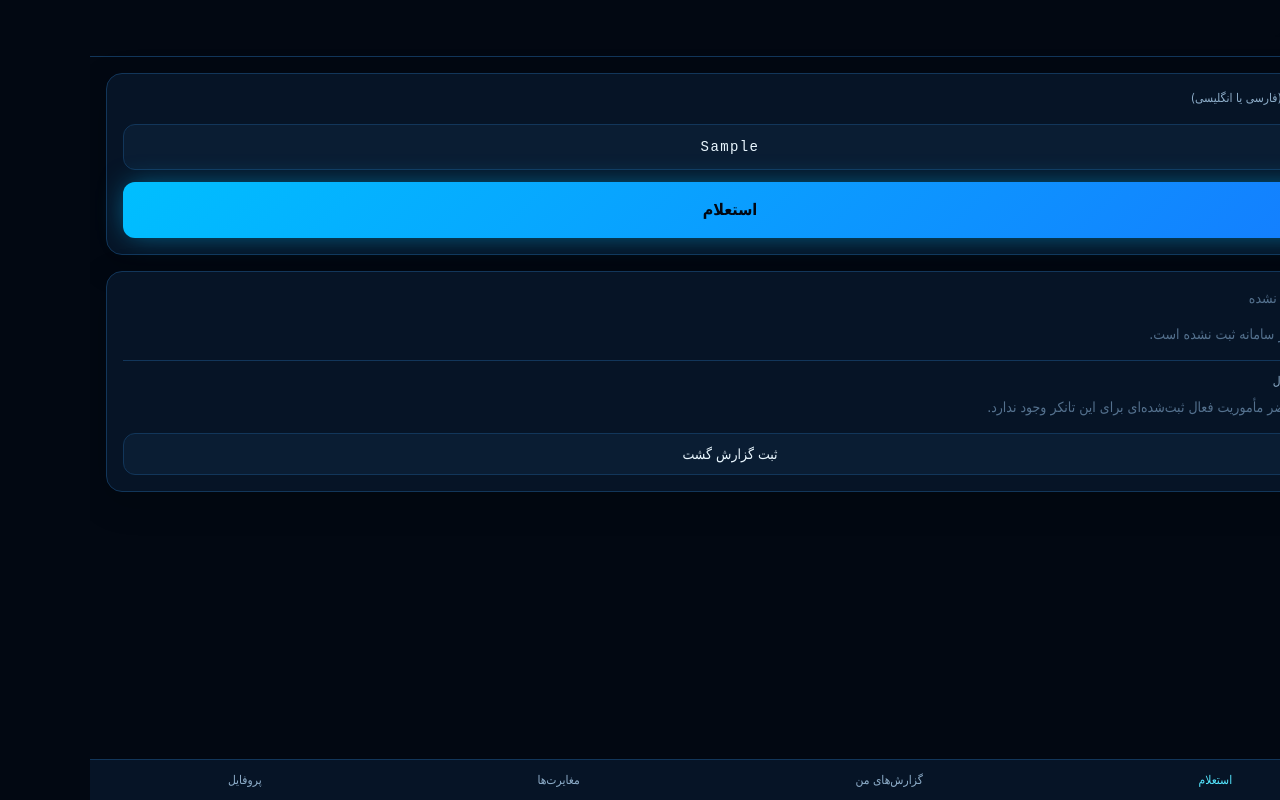
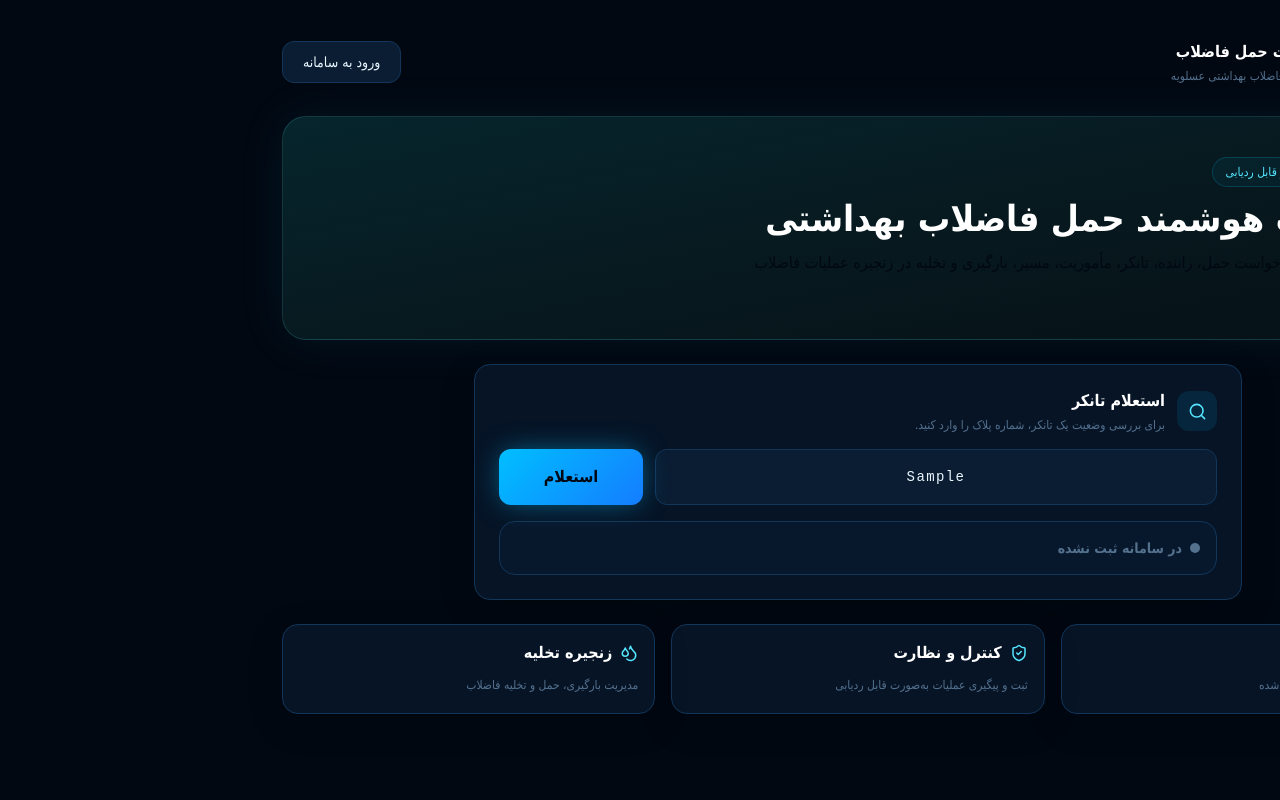
Before and after one commit to javad136999/transport, a Next.js app: page / in a window 1280 px wide. Both pictures are taken after typing "Sample" into the empty fields and a click on the button "استعلام". Built offline with nearby package versions, Linux system fonts and the light colour scheme; no server answers; the database is empty; a small style sheet from the web is missing.

Commit message:
Turn homepage into public landing page with compact tank inquiry

```diff
--- a/src/app/page.tsx
+++ b/src/app/page.tsx
@@ -1,25 +1,24 @@
 "use client";
 
+import Link from "next/link";
 import { useState } from "react";
+import { Droplets, Search, ShieldCheck, Truck } from "lucide-react";
 import { createClient } from "@/lib/supabase/client";
 import { normalizePlate } from "@/lib/utils";
-import { BottomNav } from "@/components/BottomNav";
-import { PATROL_BOTTOM_NAV } from "@/lib/nav";
 
 type QueryResult = {
   status: "authorized" | "needs_review" | "unauthorized" | "not_registered";
   vehicle?: any;
-  activeMission?: any;
 };
 
-const STATUS_META: Record<QueryResult["status"], { dot: string; label: string; text: string }> = {
-  authorized: { dot: "bg-status-ok", label: "🟢 مجاز", text: "text-status-ok" },
-  needs_review: { dot: "bg-status-warn", label: "🟡 نیازمند بررسی", text: "text-status-warn" },
-  unauthorized: { dot: "bg-status-alert", label: "🔴 غیرفعال / غیرمجاز در سامانه", text: "text-status-alert" },
-  not_registered: { dot: "bg-ink-faint", label: "⚪ ثبت نشده", text: "text-ink-faint" },
+const STATUS_META: Record<QueryResult["status"], { label: string; text: string }> = {
+  authorized: { label: "مجاز و تأییدشده", text: "text-status-ok" },
+  needs_review: { label: "نیازمند بررسی", text: "text-status-warn" },
+  unauthorized: { label: "غیرفعال / غیرمجاز", text: "text-status-alert" },
+  not_registered: { label: "در سامانه ثبت نشده", text: "text-ink-faint" },
 };
 
-export default function PlateInquiryPage() {
+export default function HomePage() {
   const supabase = createClient();
   const [plateInput, setPlateInput] = useState("");
   const [loading, setLoading] = useState(false);
@@ -29,130 +28,119 @@ export default function PlateInquiryPage() {
     e.preventDefault();
     setLoading(true);
     setResult(null);
+
     const normalized = normalizePlate(plateInput);
-
     const { data: vehicle } = await supabase
       .from("vehicles")
-      .select("id, plate_normalized, fleet_no, capacity_liters, vehicle_type, status, transport_company_id")
+      .select("id, plate_normalized, fleet_no, capacity_liters, vehicle_type, status")
       .eq("plate_normalized", normalized)
       .maybeSingle();
 
     let status: QueryResult["status"] = "not_registered";
-    let activeMission: any = null;
-
-    if (vehicle) {
-      if (vehicle.status === "approved") {
-        const { data: approvals } = await supabase
+    if (vehicle?.status === "approved") {
+      const { data: approval } = await supabase
         .from("vehicle_approvals")
-          .select("status")
+        .select("id")
         .eq("vehicle_id", vehicle.id)
         .eq("status", "approved")
-          .limit(1);
-        status = approvals && approvals.length > 0 ? "authorized" : "needs_review";
-      } else if (vehicle.status === "pending") {
+        .limit(1)
+        .maybeSingle();
+      status = approval ? "authorized" : "needs_review";
+    } else if (vehicle?.status === "pending") {
       status = "needs_review";
-      } else {
+    } else if (vehicle) {
       status = "unauthorized";
     }
 
-      const { data: mission } = await supabase
-        .from("missions")
-        .select("mission_no, status, petrochemical_id, loading_site_id, destination_id, driver_id, updated_at")
-        .eq("vehicle_id", vehicle.id)
-        .not("status", "in", "(completed,cancelled)")
-        .order("updated_at", { ascending: false })
-        .limit(1)
-        .maybeSingle();
-      activeMission = mission ?? null;
-    }
-
-    // ثبت لاگ استعلام (patrol_logs) — patrol_user_id واقعی باید از سشن کاربر گرفته شود
-    await supabase.from("patrol_logs").insert({
-      plate_queried: plateInput,
-      plate_normalized: normalized,
-      result: status,
-    } as any);
-
-    setResult({ status, vehicle, activeMission });
+    setResult({ status, vehicle });
     setLoading(false);
   }
 
   return (
-    <div className="min-h-screen bg-base pb-24">
-      <header className="p-4 border-b border-base-border">
-        <h1 className="text-base font-medium">استعلام تانکر</h1>
+    <main className="min-h-[100dvh] bg-base px-4 py-6 md:px-8 md:py-10">
+      <div className="mx-auto max-w-6xl">
+        <header className="mb-8 flex items-center justify-between gap-4">
+          <div className="flex items-center gap-3">
+            <div className="grid h-11 w-11 place-items-center rounded-2xl bg-aqua-eco text-white shadow-glow-cyan">
+              <Droplets size={22} />
+            </div>
+            <div>
+              <div className="font-extrabold text-white">سامانه مدیریت حمل فاضلاب</div>
+              <div className="mt-1 text-xs text-ink-faint">رصد و مدیریت حمل فاضلاب بهداشتی عسلویه</div>
+            </div>
+          </div>
+          <Link href="/login" className="btn-secondary text-sm">ورود به سامانه</Link>
         </header>
 
-      <div className="p-4">
-        <form onSubmit={handleInquiry} className="panel p-4 space-y-3">
-          <label className="field-label">شماره پلاک (فارسی یا انگلیسی)</label>
+        <section className="mb-6 overflow-hidden rounded-3xl border border-cyan-300/15 bg-gradient-to-br from-[#06252d] via-[#071a20] to-[#061116] p-6 shadow-[0_0_50px_rgba(0,194,209,.08)] md:p-10">
+          <div className="max-w-3xl">
+            <div className="mb-3 inline-flex items-center gap-2 rounded-full border border-brand/20 bg-brand/5 px-3 py-1.5 text-xs text-brand-light">
+              <ShieldCheck size={14} /> سامانه هوشمند و قابل ردیابی
+            </div>
+            <h1 className="text-2xl font-extrabold leading-10 text-white md:text-4xl">مدیریت هوشمند حمل فاضلاب بهداشتی</h1>
+            <p className="mt-3 max-w-2xl text-sm leading-7 text-ink-muted md:text-base">
+              مدیریت یکپارچه درخواست حمل، راننده، تانکر، مأموریت، مسیر، بارگیری و تخلیه در زنجیره عملیات فاضلاب بهداشتی عسلویه.
+            </p>
+          </div>
+        </section>
+
+        <section className="panel mx-auto max-w-3xl p-5 md:p-6">
+          <div className="mb-4 flex items-center gap-3">
+            <div className="grid h-10 w-10 place-items-center rounded-xl bg-brand/10 text-brand-light">
+              <Search size={19} />
+            </div>
+            <div>
+              <h2 className="font-bold text-white">استعلام تانکر</h2>
+              <p className="mt-1 text-xs text-ink-faint">برای بررسی وضعیت یک تانکر، شماره پلاک را وارد کنید.</p>
+            </div>
+          </div>
+
+          <form onSubmit={handleInquiry} className="flex flex-col gap-3 sm:flex-row">
             <input
-            className="field-input text-lg font-mono text-center tracking-widest"
+              className="field-input min-w-0 flex-1 text-center text-lg font-mono tracking-widest"
               dir="ltr"
               placeholder="12الف345"
               value={plateInput}
               onChange={(e) => setPlateInput(e.target.value)}
               required
             />
-          <button className="btn-driver bg-brand" disabled={loading}>
-            {loading ? "در حال استعلام..." : "استعلام"}
+            <button className="btn-driver bg-brand sm:w-36" disabled={loading}>
+              {loading ? "در حال بررسی..." : "استعلام"}
             </button>
           </form>
 
           {result && (
-          <div className="panel p-4 mt-4 space-y-4">
+            <div className="mt-4 rounded-2xl border border-base-border bg-base-panel2/50 p-4">
               <div className="flex items-center gap-2">
-              <span className={`status-dot ${STATUS_META[result.status].dot}`} />
-              <span className={`text-sm font-medium ${STATUS_META[result.status].text}`}>
-                {STATUS_META[result.status].label}
-              </span>
+                <span className={`h-2.5 w-2.5 rounded-full ${result.status === "authorized" ? "bg-status-ok" : result.status === "needs_review" ? "bg-status-warn" : result.status === "unauthorized" ? "bg-status-alert" : "bg-ink-faint"}`} />
+                <span className={`text-sm font-bold ${STATUS_META[result.status].text}`}>{STATUS_META[result.status].label}</span>
               </div>
-
-            {result.vehicle ? (
-              <dl className="text-sm space-y-1.5">
-                <Row label="پلاک" value={result.vehicle.plate_normalized} mono />
-                <Row label="شماره ناوگان" value={result.vehicle.fleet_no ?? "—"} />
-                <Row label="ظرفیت" value={result.vehicle.capacity_liters ? `${result.vehicle.capacity_liters} لیتر` : "—"} />
-                <Row label="نوع تانکر" value={result.vehicle.vehicle_type ?? "—"} />
-                <Row label="وضعیت ثبت" value={result.vehicle.status} />
-              </dl>
-            ) : (
-              <p className="text-sm text-ink-faint">این پلاک در سامانه ثبت نشده است.</p>
-            )}
-
-            <div className="border-t border-base-border pt-3">
-              <p className="text-xs text-ink-muted mb-2">مأموریت فعال</p>
-              {result.activeMission ? (
-                <dl className="text-sm space-y-1.5">
-                  <Row label="شماره مأموریت" value={result.activeMission.mission_no} mono />
-                  <Row label="وضعیت مأموریت" value={result.activeMission.status} />
-                  {/* توجه: بنا به اصل حریم خصوصی (§50) نام راننده و کدملی کامل نمایش داده نمی‌شود */}
-                </dl>
-              ) : (
-                <p className="text-sm text-ink-faint">در حال حاضر مأموریت فعال ثبت‌شده‌ای برای این تانکر وجود ندارد.</p>
-              )}
-            </div>
-
-            <button
-              className="btn-secondary w-full"
-              onClick={() => (window.location.href = `/patrol/inquiry/report?plate=${encodeURIComponent(plateInput)}`)}
-            >
-              ثبت گزارش گشت
-            </button>
+              {result.vehicle && (
+                <div className="mt-3 grid grid-cols-2 gap-3 text-sm md:grid-cols-4">
+                  <Info label="پلاک" value={result.vehicle.plate_normalized} mono />
+                  <Info label="ناوگان" value={result.vehicle.fleet_no ?? "—"} />
+                  <Info label="ظرفیت" value={result.vehicle.capacity_liters ? `${result.vehicle.capacity_liters} لیتر` : "—"} />
+                  <Info label="نوع تانکر" value={result.vehicle.vehicle_type ?? "—"} />
                 </div>
               )}
             </div>
+          )}
+        </section>
 
-      <BottomNav items={PATROL_BOTTOM_NAV} currentPath="/patrol/inquiry" />
+        <div className="mt-6 grid gap-4 md:grid-cols-3">
+          <Feature icon={<Truck size={18} />} title="مدیریت ناوگان" text="کنترل رانندگان و تانکرهای تأییدشده" />
+          <Feature icon={<ShieldCheck size={18} />} title="کنترل و نظارت" text="ثبت و پیگیری عملیات به‌صورت قابل ردیابی" />
+          <Feature icon={<Droplets size={18} />} title="زنجیره تخلیه" text="مدیریت بارگیری، حمل و تخلیه فاضلاب" />
         </div>
+      </div>
+    </main>
   );
 }
 
-function Row({ label, value, mono }: { label: string; value: string; mono?: boolean }) {
-  return (
-    <div className="flex justify-between">
-      <dt className="text-ink-muted">{label}</dt>
-      <dd className={mono ? "font-mono" : ""}>{value}</dd>
-    </div>
-  );
+function Info({ label, value, mono }: { label: string; value: string; mono?: boolean }) {
+  return <div><div className="text-xs text-ink-faint">{label}</div><div className={`mt-1 font-semibold text-white ${mono ? "font-mono" : ""}`}>{value}</div></div>;
 }
+
+function Feature({ icon, title, text }: { icon: React.ReactNode; title: string; text: string }) {
+  return <div className="panel p-4"><div className="mb-2 flex items-center gap-2 text-brand-light">{icon}<span className="font-semibold text-white">{title}</span></div><p className="text-xs leading-6 text-ink-faint">{text}</p></div>;
+}
```
Lines whose indentation alone changed are shown as unchanged.
